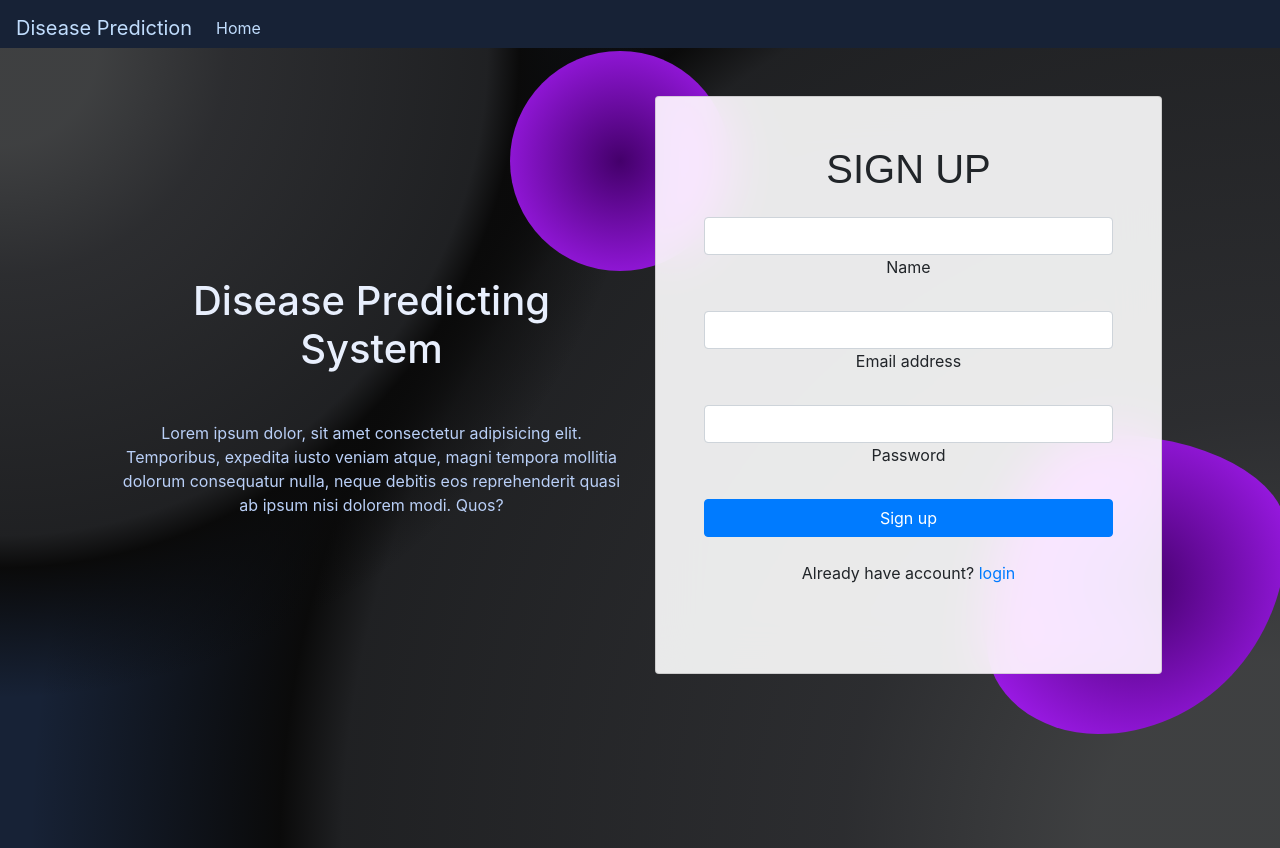
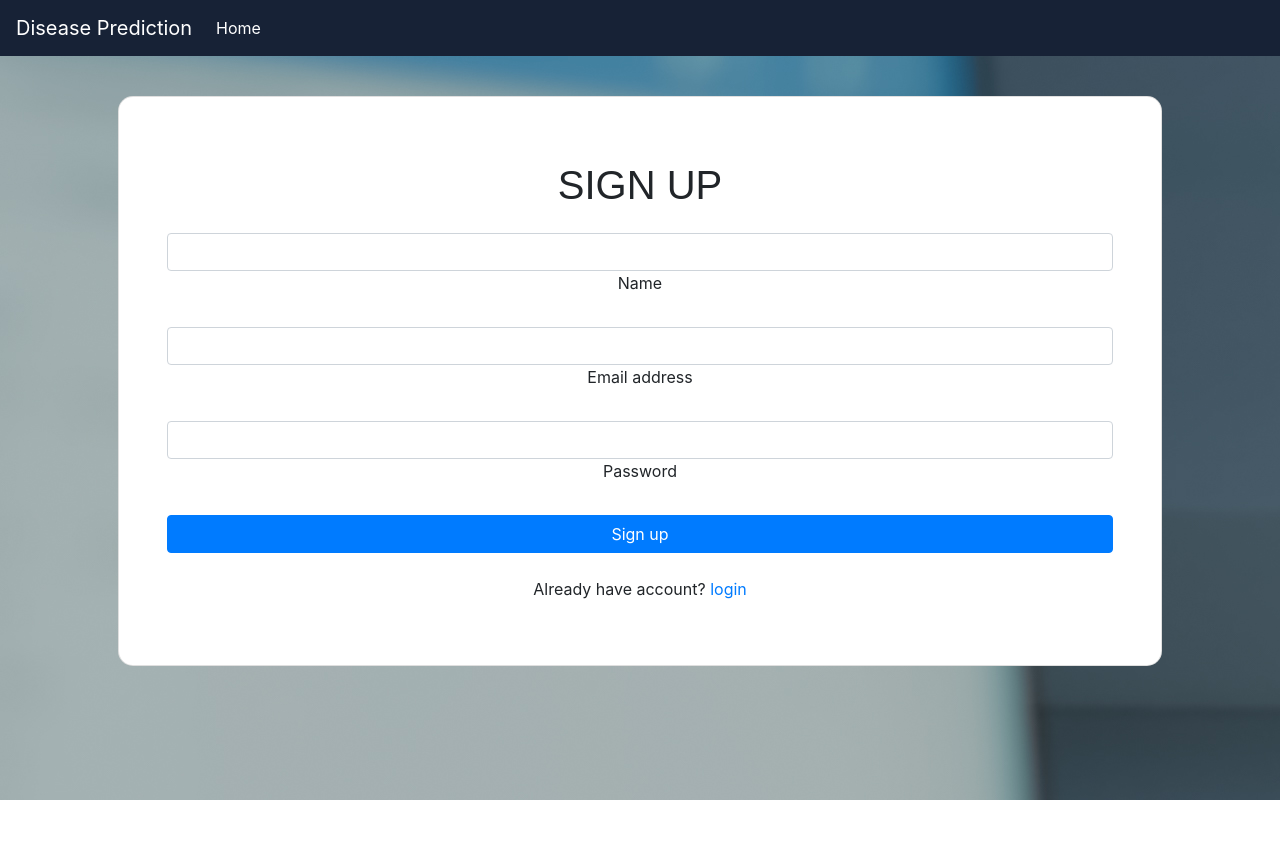
Before and after one commit to RameeshaSharinpk/Disease_prediction, a Flask app: page /signup in a window 1280 px wide. After the commit the page ends 800 px from the top, so only its background shows below. Run offline with Flask 3, Linux system fonts and the light colour scheme; parts of the project's set-up code (start-up, migrations or seed data) failed here and were passed over; some libraries are stand-ins or nearby versions.

Commit message:
Update signup.html

```diff
--- a/Templates/signup.html
+++ b/Templates/signup.html
@@ -1,33 +1,11 @@
-<!DOCTYPE html>
-<html lang="en">
+{% extends "base.html" %}
 
-<head>
-  <meta charset="UTF-8">
-  <meta http-equiv="X-UA-Compatible" content="IE=edge">
-  <meta name="viewport" content="width=device-width, initial-scale=1.0">
-  <title>Disease Prediction System</title>
-
-
-  <link rel="stylesheet" href="https://cdn.jsdelivr.net/npm/bootstrap@4.0.0/dist/css/bootstrap.min.css"
-    integrity="sha384-Gn5384xqQ1aoWXA+058RXPxPg6fy4IWvTNh0E263XmFcJlSAwiGgFAW/dAiS6JXm" crossorigin="anonymous">
-  <script src="https://code.jquery.com/jquery-3.2.1.slim.min.js"
-    integrity="sha384-KJ3o2DKtIkvYIK3UENzmM7KCkRr/rE9/Qpg6aAZGJwFDMVNA/GpGFF93hXpG5KkN"
-    crossorigin="anonymous"></script>
-  <script src="https://cdn.jsdelivr.net/npm/popper.js@1.12.9/dist/umd/popper.min.js"
-    integrity="sha384-ApNbgh9B+Y1QKtv3Rn7W3mgPxhU9K/ScQsAP7hUibX39j7fakFPskvXusvfa0b4Q"
-    crossorigin="anonymous"></script>
-  <script src="https://cdn.jsdelivr.net/npm/bootstrap@4.0.0/dist/js/bootstrap.min.js"
-    integrity="sha384-JZR6Spejh4U02d8jOt6vLEHfe/JQGiRRSQQxSfFWpi1MquVdAyjUar5+76PVCmYl"
-    crossorigin="anonymous"></script>
-  <link rel="stylesheet" type="text/css" href="{{ url_for('static', filename='css/styles.css') }}">
-</head>
-
-<body>
+{% block content %}
   <div class="container-signup">
     <div class="navbar-div">
       <div class="navbar-div">
         <nav class="navbar navbar-expand-lg">
-          <a class="navbar-brand" href="#" style="color:rgb(193, 221, 253);">Disease Prediction</a>
+            <a class="navbar-brand" href="#" style="color:rgb(255, 255, 255);">Disease Prediction</a>
             <button class="navbar-toggler" type="button" data-toggle="collapse" data-target="#navbarSupportedContent"
                 aria-controls="navbarSupportedContent" aria-expanded="false" aria-label="Toggle navigation">
                 <span class="navbar-toggler-icon"></span>
@@ -36,8 +14,7 @@
             <div class="collapse navbar-collapse" id="navbarSupportedContent">
                 <ul class="navbar-nav mr-auto">
                     <li class="nav-item active">
-                <a class="nav-link" href="#" style="color:rgb(193, 221, 253);">Home <span
-                    class="sr-only">(current)</span></a>
+                        <a class="nav-link" href="#" style="color:rgb(255, 255, 255);">Home <span class="sr-only">(current)</span></a>
                     </li>
                 </ul>
             </div>
@@ -45,77 +22,21 @@
     </div>
     </div>
     <div class="signup-div">
-      <section class="background-radial-gradient overflow-hidden" style="height: 100vh;">
-        <style>
-          .background-radial-gradient {
-            background-color: hsl(218, 41%, 15%);
-            background-image: radial-gradient(650px circle at 0% 0%,
-                hsl(210, 2%, 25%) 15%,
-                hsl(225, 4%, 18%) 35%,
-                hsl(220, 5%, 13%) 75%,
-                hsl(0, 0%, 4%) 80%,
-                transparent 100%),
-              radial-gradient(1250px circle at 100% 100%,
-                hsl(210, 2%, 25%) 15%,
-                hsl(225, 4%, 18%) 35%,
-                hsl(220, 5%, 13%) 75%,
-                hsl(0, 0%, 4%) 80%,
-                transparent 100%);
-          }
-
-          #radius-shape-1 {
-            height: 220px;
-            width: 220px;
-            top: -45px;
-            left: -130px;
-            background: radial-gradient(#44006b, #ad1fff);
-            overflow: hidden;
-          }
-
-          #radius-shape-2 {
-            border-radius: 38% 62% 63% 37% / 70% 33% 67% 30%;
-            bottom: -60px;
-            right: -110px;
-            width: 300px;
-            height: 300px;
-            background: radial-gradient(#44006b, #ad1fff);
-            overflow: hidden;
-          }
-
-          .bg-glass {
-            background-color: hsla(0, 0%, 100%, 0.9) !important;
-            backdrop-filter: saturate(200%) blur(25px);
-          }
-        </style>
-
+      <section class="background-radial-gradient overflow-hidden">
         <div class="container px-4 py-5 px-md-5 text-center text-lg-start my-5">
           <div class="row gx-lg-5 align-items-center mb-5">
-            <div class="col-lg-6 mb-5 mb-lg-0" style="z-index: 10">
-              <h1 class="my-5 display-5 fw-bold ls-tight" style="color: hsl(218, 81%, 95%)">
-                Disease Predicting System
-              </h1>
-              <p class="mb-4 opacity-70" style="color: hsl(218, 81%, 85%)">
-                Lorem ipsum dolor, sit amet consectetur adipisicing elit.
-                Temporibus, expedita iusto veniam atque, magni tempora mollitia
-                dolorum consequatur nulla, neque debitis eos reprehenderit quasi
-                ab ipsum nisi dolorem modi. Quos?
-              </p>
-            </div>
 
-            <div class="col-lg-6 mb-5 mb-lg-0 position-relative">
-              <div id="radius-shape-1" class="position-absolute rounded-circle shadow-5-strong"></div>
-              <div id="radius-shape-2" class="position-absolute shadow-5-strong"></div>
+            <div class="card-div col-lg-12 mb-5 mb-lg-0 position-relative">
 
-              <div class="card bg-glass">
+              <div class="card bg-glass" style="border-radius: 15px;">
                 <div class="card-body px-4 py-5 px-md-5">
-                  <form>
+                  <form method="post">
+                    <p style="color: red;">{{message}}</p>
                     <div class="form-outline mb-4" style="font-family: Arial, Helvetica, sans-serif;">
                       <h1>SIGN UP</h1>
                     </div>
 
-                    {% if message is defined and message %}
-                      <div class="alert alert-warning">{{ message }}</div>
-                    {% endif %}
+
                     <!-- 2 column grid layout with text inputs for the first and last names -->
                     <div class="form-outline mb-4">
                       <input type="text" id="form3Example3" class="form-control" name="name" />
@@ -142,21 +63,6 @@
                     <!-- Register buttons -->
                     <div class="text-center">
                       <p>Already have account? <a href="/">login</a></p>
-                      <button type="button" class="btn btn-link btn-floating mx-1">
-                        <i class="fab fa-facebook-f"></i>
-                      </button>
-
-                      <button type="button" class="btn btn-link btn-floating mx-1">
-                        <i class="fab fa-google"></i>
-                      </button>
-
-                      <button type="button" class="btn btn-link btn-floating mx-1">
-                        <i class="fab fa-twitter"></i>
-                      </button>
-
-                      <button type="button" class="btn btn-link btn-floating mx-1">
-                        <i class="fab fa-github"></i>
-                      </button>
                     </div>
                   </form>
                 </div>
@@ -166,7 +72,4 @@
         </div>
       </section>
     </div>
-  </div>
-</body>
-
-</html>
+{% endblock %}
```
Lines whose indentation alone changed are shown as unchanged.
